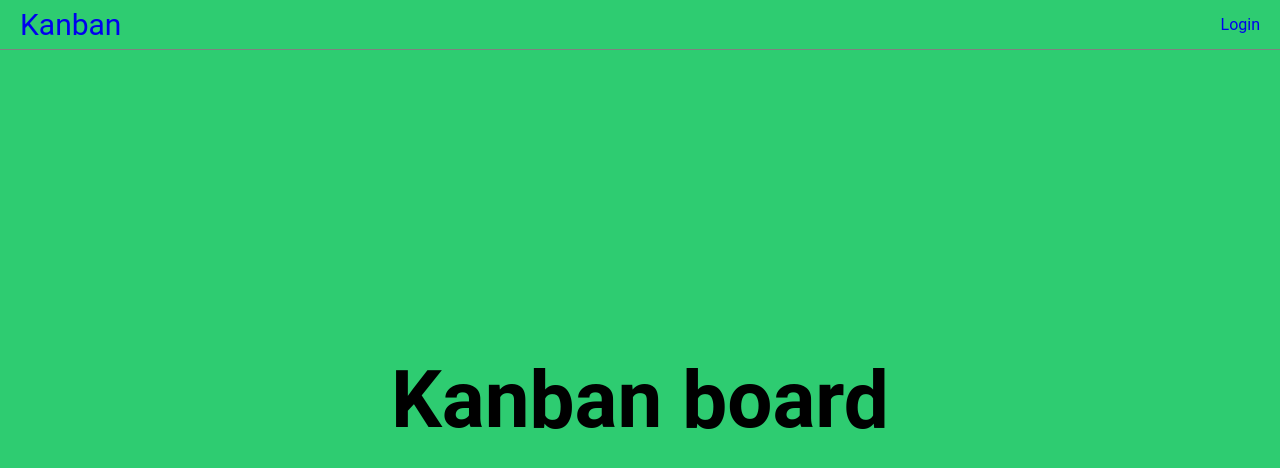
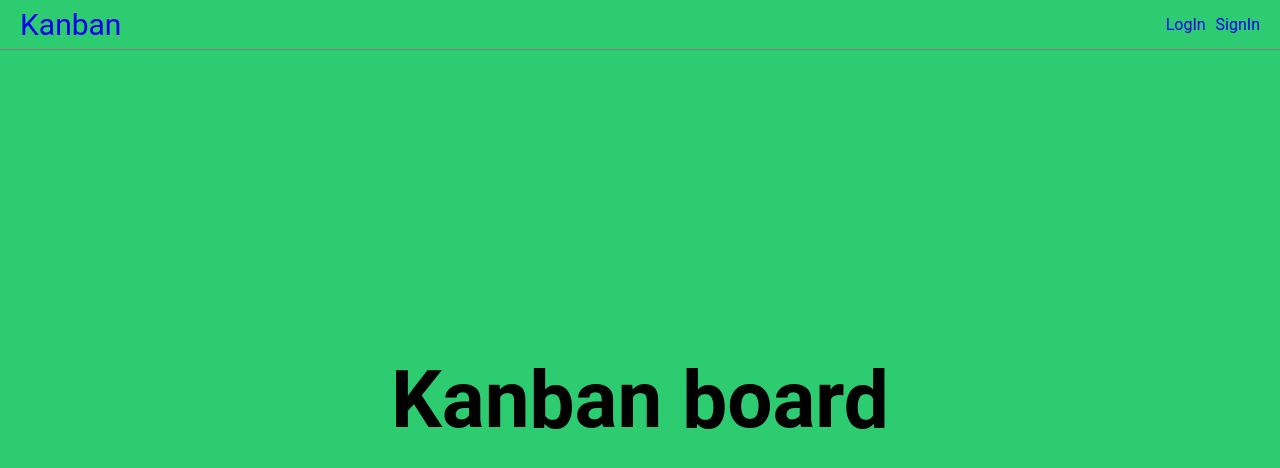
Before and after one commit to PawelPyc154/Kanban, a React (Create React App) app: page /home in a window 1280 px wide. Shown: the top 468 px of the page. Built offline with nearby package versions, Linux system fonts and the light colour scheme; no server answers.

Commit message:
add signin component

```diff
--- a/src/components/navigation/Navigation.tsx
+++ b/src/components/navigation/Navigation.tsx
@@ -9,7 +9,8 @@ const Navigation: React.FC<NavigationProps> = () => (
     <LogoLink to="/home" activeClassName="activeLink">
       Kanban
     </LogoLink>
-    <NavLinkStyled to="/login">Login</NavLinkStyled>
+    <NavLinkStyled to="/login">LogIn</NavLinkStyled>
+    <NavLinkStyled to="/signin">SignIn</NavLinkStyled>
   </Nav>
 );
 
@@ -25,10 +26,12 @@ const Nav = styled.nav`
 
 const LogoLink = styled(NavLink)`
   font-size: 30px;
+  margin-right: auto;
 `;
+
 const NavLinkStyled = styled(NavLink)`
   font-size: 16px;
-  margin-left: auto;
+  margin-left: 10px;
   &.activeLink {
     font-weight: bold;
   }
--- a/src/components/pages/Pages.tsx
+++ b/src/components/pages/Pages.tsx
@@ -5,6 +5,7 @@ import Loading from '../universal/Loading';
 
 const NoMatch = lazy(() => import('./noMatch/NoMatch'));
 const LogIn = lazy(() => import('./login/Login'));
+const Signin = lazy(() => import('./signin/Signin'));
 
 export interface PagesProps {}
 
@@ -14,6 +15,7 @@ const Pages: React.FC<PagesProps> = () => (
       <Redirect exact from="/" to="/home" />
       <Route path="/home" component={Home} />
       <Route path="/login" component={LogIn} />
+      <Route path="/signin" component={Signin} />
       <Route path="*" component={NoMatch} />
     </Switch>
   </Suspense>
--- /dev/null
+++ b/src/components/pages/signin/Signin.tsx
@@ -0,0 +1,7 @@
+import React from 'react';
+
+export interface SigninProps {}
+
+const Signin: React.FC<SigninProps> = () => <div>Signin</div>;
+
+export default Signin;
```
